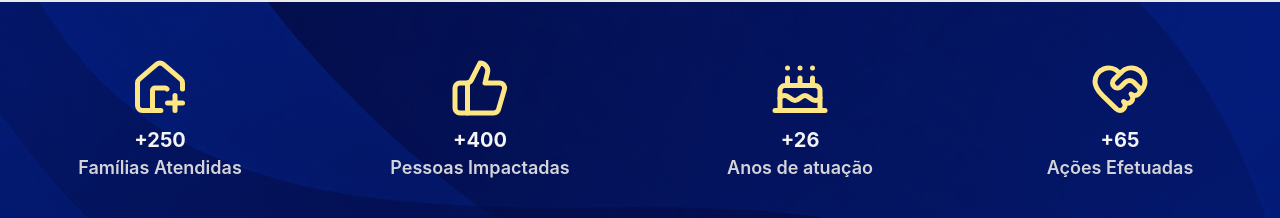
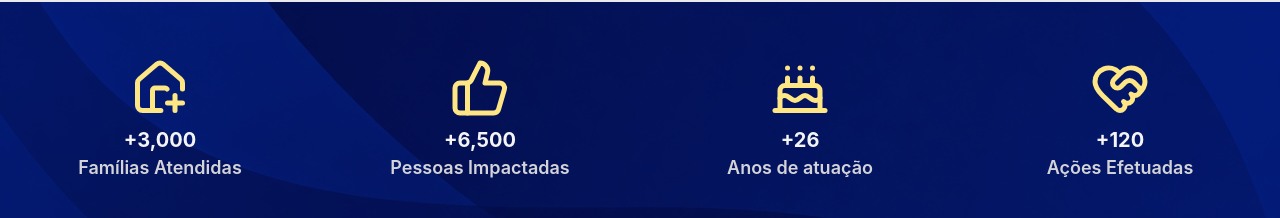
Before and after one commit to Myzoulz/Next.js-Tailwind-Centro-de-Promocao-da-Vida-Helder-Camara, a Next.js app: page / in a window 1280 px wide. Shown: the part 1354-1572 px from the top of the page. Built offline with nearby package versions, Linux system fonts and the light colour scheme.

Commit message:
content: atualiza numeros de impacto e adiciona foto da fisioterapia
- DataNumbers: Familias Atendidas +3000, Pessoas Impactadas +6500, Acoes Efetuadas +120
- cardsContent: usa imagem real da Fisioterapia

```diff
--- a/components/DataNumbers/dataContent.ts
+++ b/components/DataNumbers/dataContent.ts
@@ -4,8 +4,8 @@ import { LucideIcon } from "lucide-react";
 export type DataContent = { icon: LucideIcon; titulo: string; numero: string };
 
 export const dataContent: DataContent[] = [
-    { icon: HousePlus, titulo: "Famílias Atendidas", numero: "+250" },
-    { icon: ThumbsUp, titulo: "Pessoas Impactadas", numero: "+400" },
+    { icon: HousePlus, titulo: "Famílias Atendidas", numero: "+3000" },
+    { icon: ThumbsUp, titulo: "Pessoas Impactadas", numero: "+6500" },
     { icon: Cake, titulo: "Anos de atuação", numero: "26" },
-    { icon: HeartHandshake, titulo: "Ações Efetuadas", numero: "+65" }
+    { icon: HeartHandshake, titulo: "Ações Efetuadas", numero: "+120" }
 ];
--- a/constants/cardsContent.ts
+++ b/constants/cardsContent.ts
@@ -15,5 +15,5 @@ export const cardsContent: cardContent[] = [
     { titulo: "Ritimos", descricao: "Atividade física gratuita para a comunidade.", imagem: "/imagesCards/ritimos.jpeg", status: "Ativo", modalidade: "cultura", faixaEtaria: "adulto" },
     { titulo: "Ceará sem Fome", descricao: "Fornecimento de 100 quentinhas diariamente para pessoas em situação de vulnerabilidade.", imagem: "/imagesCards/ceara-sem-fome.png", status: "Ativo", modalidade: "saude", faixaEtaria: "adulto" },
     { titulo: "Oficina de Corte e Costura", descricao: "Curso completo e gratuito para aprender a costurar do zero.", imagem: "/imagesCards/corte-e-costura.jpeg", status: "Pausado", modalidade: "artezanato", faixaEtaria: "adulto" },
-    { titulo: "Fisioterapia", descricao: "Acompanhamento fisioterapico gratuito.", imagem: "/imagesCards/placeholder.png", status: "Ativo", modalidade: "saude", faixaEtaria: "todas as idades" }
+    { titulo: "Fisioterapia", descricao: "Acompanhamento fisioterapico gratuito.", imagem: "/imagesCards/fisioterapia.jpeg", status: "Ativo", modalidade: "saude", faixaEtaria: "todas as idades" }
 ];
```
Also changed, not shown: public/imagesCards/fisioterapia.jpeg (added).
